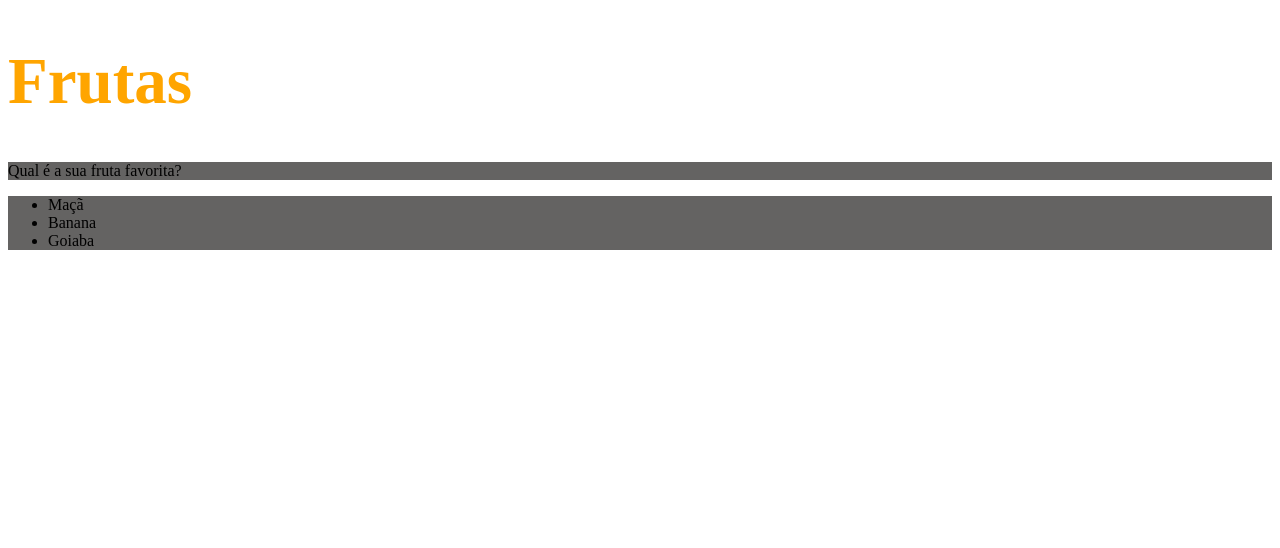
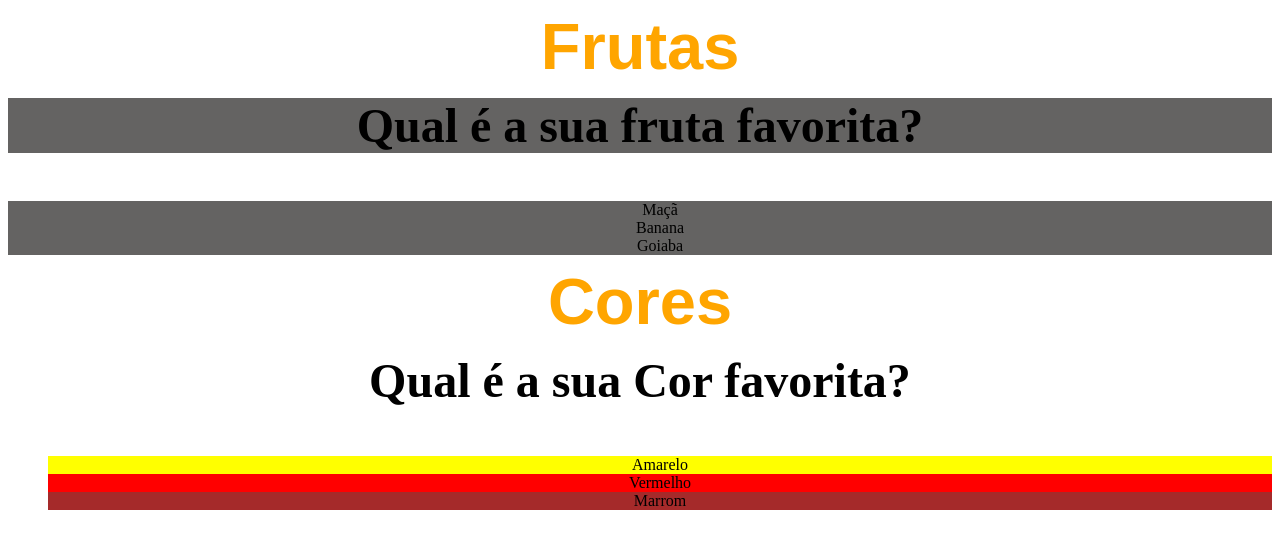
Before and after one commit to tiago-dantas/trybe-exercicios, a plain HTML site: page Fundamentos/secao-03-introducao-html/index.html in a window 1280 px wide. Drawn offline with Linux system fonts and the light colour scheme.

Commit message:
Aula do dia 17/11/2022

```diff
--- a/Fundamentos/secao-03-introducao-html/index.html
+++ b/Fundamentos/secao-03-introducao-html/index.html
@@ -4,17 +4,30 @@
     <meta charset="UTF-8">
     <title>HTML</title>
     <style>
+        body {
+            font-size: 16px;
+            text-align: center;
+        }
+
+
         h1 {
             font-size: 65px;
             color: orange;
-        }
-
-        ul {
-            background-color: aquamarine;
+            font-family: sans-serif;
+            line-height: 10%;
         }
 
         .bgColorClass {
             background-color: rgb(100, 99, 98);
+        }
+
+        p {
+            font-weight: 600;
+            font-size: 48px;
+        }
+
+        ul {
+            list-style: none;
         }
 
     </style>
@@ -27,5 +40,13 @@
       <li>Banana</li>
       <li>Goiaba</li>
     </ul>
+
+    <h1>Cores</h1>
+    <p>Qual é a sua Cor favorita?</p>
+    <ul>
+        <li style="background-color: yellow;">Amarelo</li>
+        <li style="background-color: red;">Vermelho</li>
+        <li style="background-color: brown;">Marrom</li>
+    </ul>
   </body>
 </html>
```
